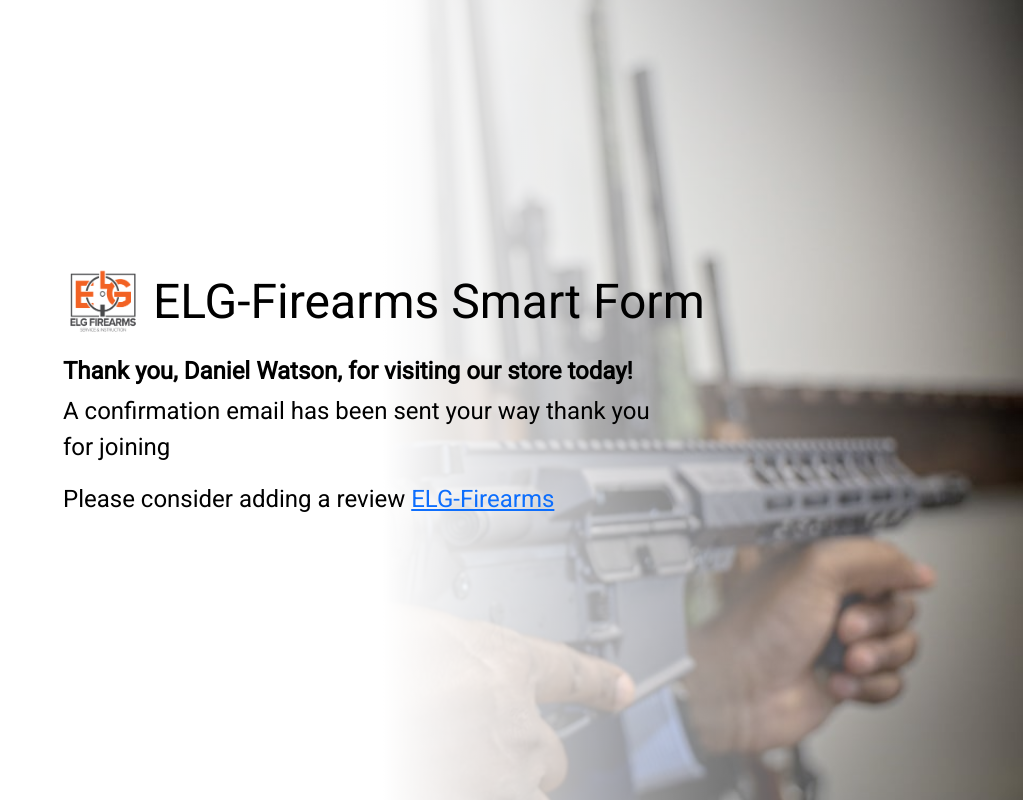
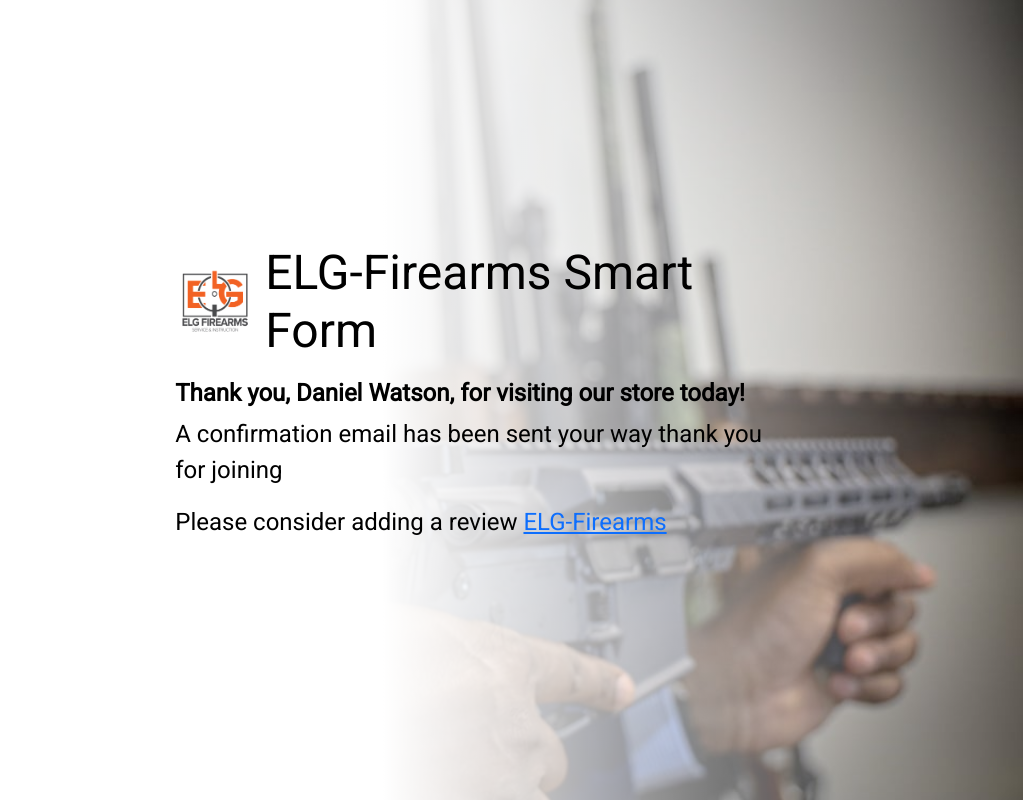
Before and after one commit to Zoanax/SmartForm, a Django app: page /user_created/ in a window 1280 px wide. Shown: the whole page, without its empty margins (257-1280 px from the left). Run offline with Django 4.2, Linux system fonts and the light colour scheme; data comes from the database, SQL or seed files in the repository; both versions use the stored data as it was after the commit; some libraries are stand-ins or nearby versions.

Commit message:
modified:   db.sqlite3 	modified:   templates/smartform/user_created.html

```diff
--- a/templates/smartform/user_created.html
+++ b/templates/smartform/user_created.html
@@ -47,7 +47,11 @@
 
 
     <!-- Content -->
-    <div class="content">
+    <div class="container">
+        <div class="row">
+
+            <div class="col-9 mx-auto ">
+                <div class="content text-center">
 
                     <h1>
                         <img src="{% static 'images/ELG_Firearms_Logo.png' %}" alt="Logo" class="logo">
@@ -60,6 +64,12 @@
 
                 </div>
 
+            </div>
+
+        </div>
+    </div>
+
+
 
 
 {% endblock %}
```
Also changed, not shown: db.sqlite3. Lines whose indentation alone changed are shown as unchanged.
